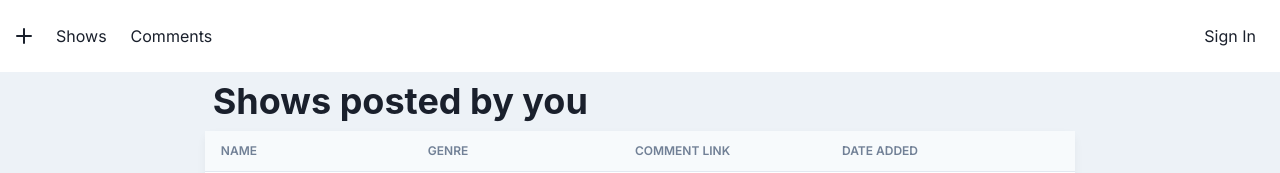
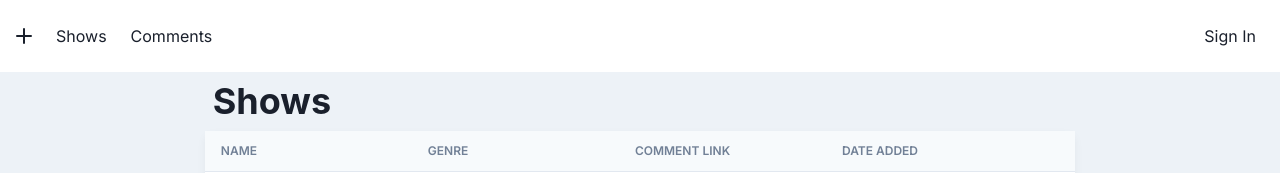
Before and after one commit to kartikp36/show-suggestions, a Next.js app: page /sites in a window 1280 px wide. Shown: the top 173 px of the page. Built offline with nearby package versions, Linux system fonts and the light colour scheme; no server answers.

Commit message:
fix: shows heading at home

```diff
--- a/pages/sites.js
+++ b/pages/sites.js
@@ -16,14 +16,14 @@ const Dashboard = () => {
   if (!data) {
     return (
       <DashboardShell>
-        <Heading m={2}>Shows posted by you</Heading>
+        <Heading m={2}>Shows</Heading>
         <SiteTableSkeleton />
       </DashboardShell>
     );
   } else {
     return (
       <DashboardShell>
-        <Heading m={2}>Shows posted by you</Heading>
+        <Heading m={2}>Shows</Heading>
         {data?.sites.length ? (
           <SiteTable sites={data.sites} />
         ) : (
```
